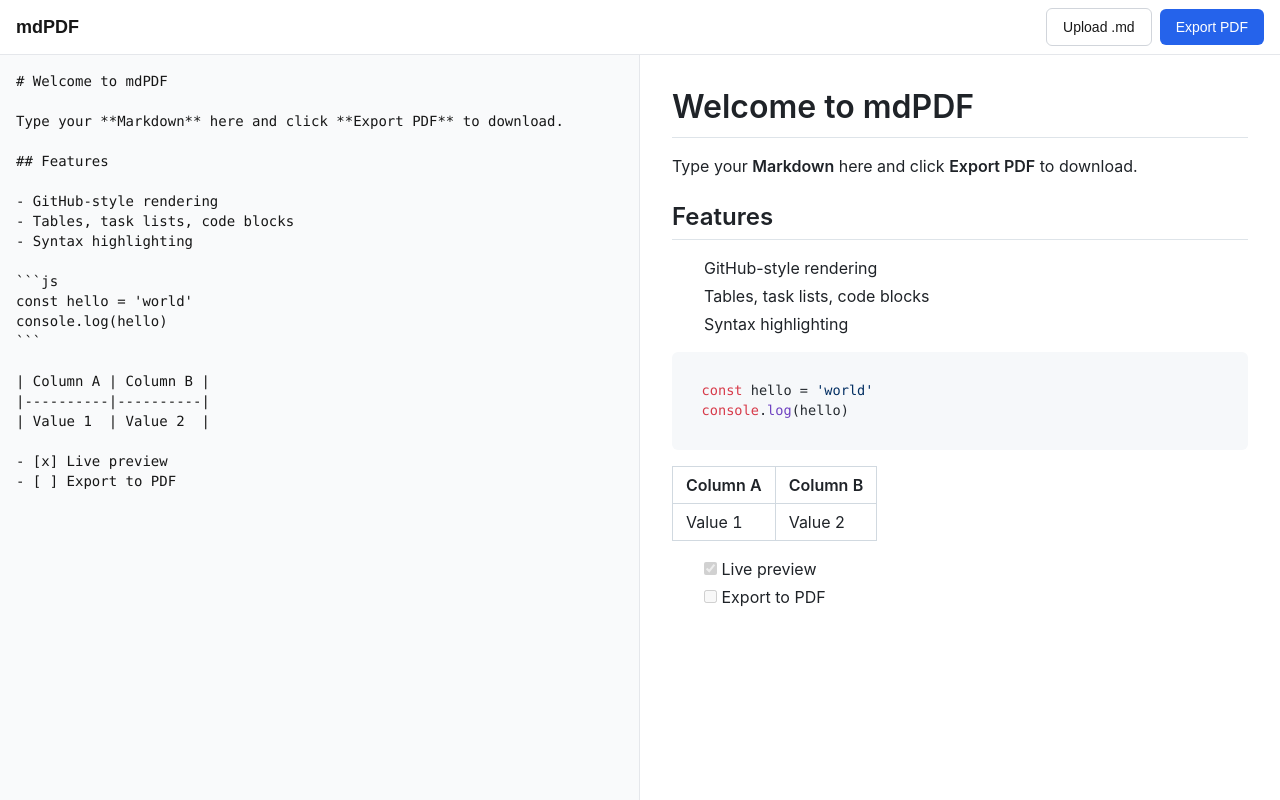
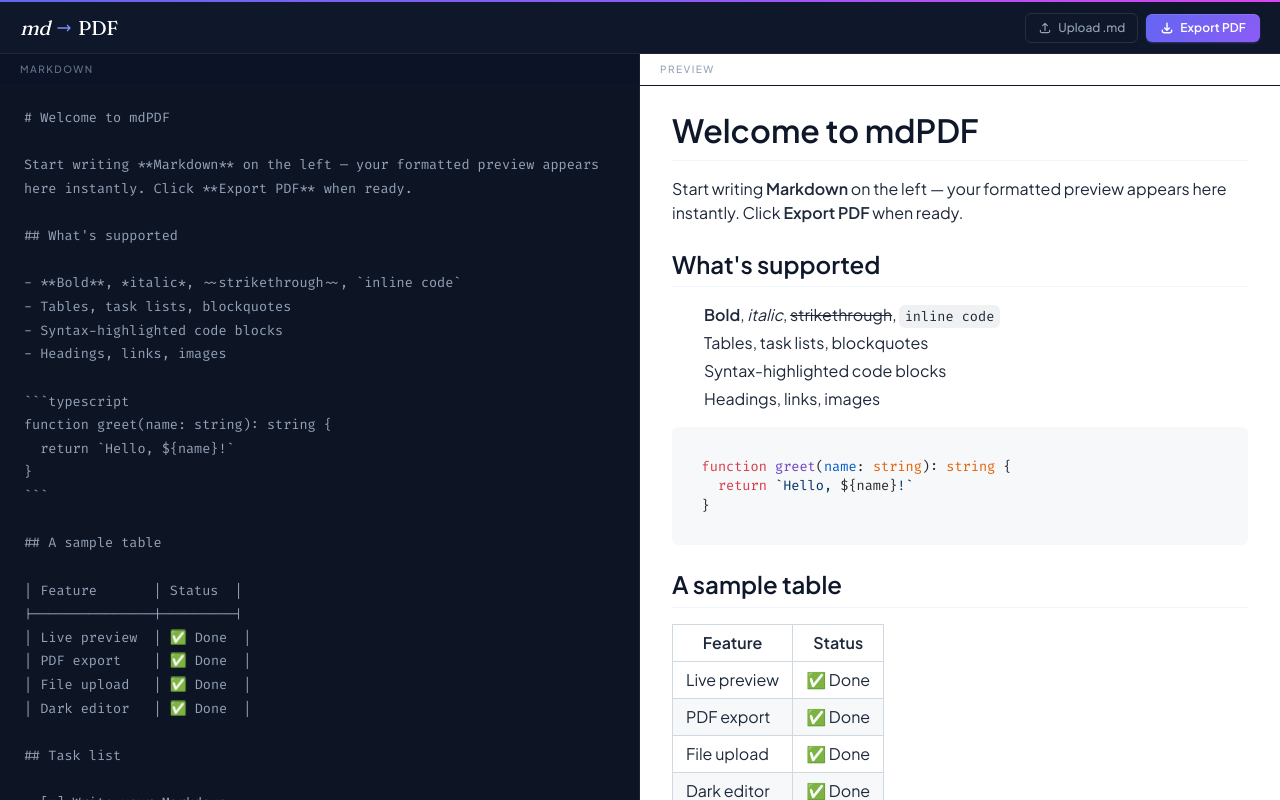
Before and after one commit to ibrahimokdadov/mdPDF, a Next.js app: page / in a window 1280 px wide. Built offline with nearby package versions, Linux system fonts and the light colour scheme.

Commit message:
feat: overhaul UI with dark editor, editorial typography, gradient accent

```diff
--- a/app/globals.css
+++ b/app/globals.css
@@ -2,26 +2,65 @@
 @tailwind components;
 @tailwind utilities;
 
-:root {
-  --background: #ffffff;
-  --foreground: #171717;
-}
-
-@media (prefers-color-scheme: dark) {
-  :root {
-    --background: #0a0a0a;
-    --foreground: #ededed;
-  }
+* {
+  box-sizing: border-box;
+  margin: 0;
+  padding: 0;
 }
 
 body {
-  color: var(--foreground);
-  background: var(--background);
-  font-family: Arial, Helvetica, sans-serif;
+  font-family: var(--font-jakarta), system-ui, sans-serif;
+  background: #0f172a;
+  color: #e2e8f0;
 }
 
-@layer utilities {
-  .text-balance {
-    text-wrap: balance;
-  }
+/* Smooth textarea caret */
+textarea {
+  caret-color: #818cf8;
 }
+
+/* Scrollbar styling for editor */
+.editor-scroll::-webkit-scrollbar {
+  width: 6px;
+}
+.editor-scroll::-webkit-scrollbar-track {
+  background: transparent;
+}
+.editor-scroll::-webkit-scrollbar-thumb {
+  background: #334155;
+  border-radius: 3px;
+}
+.editor-scroll::-webkit-scrollbar-thumb:hover {
+  background: #475569;
+}
+
+/* Scrollbar styling for preview */
+.preview-scroll::-webkit-scrollbar {
+  width: 6px;
+}
+.preview-scroll::-webkit-scrollbar-track {
+  background: transparent;
+}
+.preview-scroll::-webkit-scrollbar-thumb {
+  background: #e2e8f0;
+  border-radius: 3px;
+}
+
+/* Override github-markdown-css to use our fonts */
+.markdown-body {
+  font-family: var(--font-jakarta), system-ui, sans-serif !important;
+  color: #1e293b !important;
+  background: transparent !important;
+}
+
+.markdown-body code,
+.markdown-body pre {
+  font-family: var(--font-fira), Menlo, monospace !important;
+}
+
+.markdown-body h1,
+.markdown-body h2,
+.markdown-body h3 {
+  border-bottom-color: #f1f5f9 !important;
+  color: #0f172a !important;
+}
--- a/app/layout.tsx
+++ b/app/layout.tsx
@@ -1,6 +1,28 @@
 import type { Metadata } from 'next'
+import { Fraunces, Plus_Jakarta_Sans, Fira_Code } from 'next/font/google'
 import './globals.css'
 import 'github-markdown-css/github-markdown.css'
+
+const fraunces = Fraunces({
+  subsets: ['latin'],
+  variable: '--font-fraunces',
+  display: 'swap',
+  axes: ['opsz'],
+})
+
+const jakarta = Plus_Jakarta_Sans({
+  subsets: ['latin'],
+  variable: '--font-jakarta',
+  display: 'swap',
+  weight: ['400', '500', '600'],
+})
+
+const firaCode = Fira_Code({
+  subsets: ['latin'],
+  variable: '--font-fira',
+  display: 'swap',
+  weight: ['400', '500'],
+})
 
 export const metadata: Metadata = {
   title: 'mdPDF',
@@ -9,7 +31,7 @@ export const metadata: Metadata = {
 
 export default function RootLayout({ children }: { children: React.ReactNode }) {
   return (
-    <html lang="en">
+    <html lang="en" className={`${fraunces.variable} ${jakarta.variable} ${firaCode.variable}`}>
       <body>{children}</body>
     </html>
   )
--- a/app/page.tsx
+++ b/app/page.tsx
@@ -7,25 +7,37 @@ import ExportButton from '@/components/ExportButton'
 
 const DEFAULT_MARKDOWN = `# Welcome to mdPDF
 
-Type your **Markdown** here and click **Export PDF** to download.
+Start writing **Markdown** on the left — your formatted preview appears here instantly. Click **Export PDF** when ready.
 
-## Features
+## What's supported
 
-- GitHub-style rendering
-- Tables, task lists, code blocks
-- Syntax highlighting
+- **Bold**, *italic*, ~~strikethrough~~, \`inline code\`
+- Tables, task lists, blockquotes
+- Syntax-highlighted code blocks
+- Headings, links, images
 
-\`\`\`js
-const hello = 'world'
-console.log(hello)
+\`\`\`typescript
+function greet(name: string): string {
+  return \`Hello, \${name}!\`
+}
 \`\`\`
 
-| Column A | Column B |
-|----------|----------|
-| Value 1  | Value 2  |
+## A sample table
 
-- [x] Live preview
+| Feature       | Status  |
+|---------------|---------|
+| Live preview  | ✅ Done  |
+| PDF export    | ✅ Done  |
+| File upload   | ✅ Done  |
+| Dark editor   | ✅ Done  |
+
+## Task list
+
+- [x] Write your Markdown
+- [x] See the live preview
 - [ ] Export to PDF
+
+> Upload any \`.md\` file with the button above, or just start typing here.
 `
 
 export default function Home() {
@@ -36,18 +48,51 @@ export default function Home() {
     const file = e.target.files?.[0]
     if (!file) return
     const reader = new FileReader()
-    reader.onload = (ev) => {
-      setMarkdown(ev.target?.result as string)
-    }
+    reader.onload = (ev) => setMarkdown(ev.target?.result as string)
     reader.readAsText(file)
-    // reset input so the same file can be re-uploaded
     e.target.value = ''
   }
 
   return (
-    <div className="flex flex-col h-screen">
-      <header className="flex items-center justify-between px-4 py-2 border-b bg-white">
-        <h1 className="text-lg font-semibold">mdPDF</h1>
+    <div className="flex flex-col h-screen overflow-hidden bg-slate-950">
+
+      {/* Top gradient accent strip */}
+      <div className="h-[2px] bg-gradient-to-r from-indigo-500 via-violet-500 to-fuchsia-500 flex-shrink-0" />
+
+      {/* Header */}
+      <header
+        className="flex items-center justify-between px-5 flex-shrink-0 bg-slate-900"
+        style={{
+          height: '52px',
+          borderBottom: '1px solid rgba(255,255,255,0.06)',
+        }}
+      >
+        {/* Logo */}
+        <div className="flex items-center gap-1 select-none">
+          <span
+            className="font-serif italic text-white text-xl leading-none"
+            style={{ fontWeight: 400, letterSpacing: '-0.02em' }}
+          >
+            md
+          </span>
+          <svg
+            className="w-4 h-4 text-indigo-400 mx-0.5"
+            fill="none"
+            viewBox="0 0 24 24"
+            stroke="currentColor"
+            strokeWidth={2}
+          >
+            <path strokeLinecap="round" strokeLinejoin="round" d="M17 8l4 4m0 0l-4 4m4-4H3" />
+          </svg>
+          <span
+            className="font-serif text-white text-xl leading-none"
+            style={{ fontWeight: 400, letterSpacing: '-0.02em' }}
+          >
+            PDF
+          </span>
+        </div>
+
+        {/* Actions */}
         <div className="flex items-center gap-2">
           <input
             ref={fileInputRef}
@@ -58,18 +103,47 @@ export default function Home() {
           />
           <button
             onClick={() => fileInputRef.current?.click()}
-            className="px-4 py-2 border border-gray-300 rounded-md text-sm font-medium hover:bg-gray-50"
+            className="flex items-center gap-1.5 px-3 py-1.5 text-xs font-medium text-slate-400 rounded-md transition-all duration-150 hover:text-slate-200 hover:bg-slate-800"
+            style={{ border: '1px solid rgba(255,255,255,0.1)' }}
           >
+            <svg className="w-3.5 h-3.5" fill="none" viewBox="0 0 24 24" stroke="currentColor" strokeWidth={2}>
+              <path strokeLinecap="round" strokeLinejoin="round" d="M4 16v1a3 3 0 003 3h10a3 3 0 003-3v-1m-4-8l-4-4m0 0L8 8m4-4v12" />
+            </svg>
             Upload .md
           </button>
           <ExportButton markdown={markdown} />
         </div>
       </header>
+
+      {/* Panel labels row */}
+      <div className="flex flex-shrink-0" style={{ height: '32px', borderBottom: '1px solid rgba(255,255,255,0.06)' }}>
+        <div
+          className="w-1/2 flex items-center px-5"
+          style={{ borderRight: '1px solid rgba(255,255,255,0.06)', background: 'rgba(15,23,42,0.8)' }}
+        >
+          <span className="text-[10px] font-medium text-slate-500 uppercase tracking-[0.15em]">
+            Markdown
+          </span>
+        </div>
+        <div className="w-1/2 flex items-center px-5 bg-white">
+          <span className="text-[10px] font-medium text-slate-400 uppercase tracking-[0.15em]">
+            Preview
+          </span>
+        </div>
+      </div>
+
+      {/* Main panels */}
       <main className="flex flex-1 overflow-hidden">
-        <div className="w-1/2 border-r overflow-hidden">
+        {/* Editor — dark */}
+        <div
+          className="w-1/2 overflow-hidden"
+          style={{ background: '#0d1424', borderRight: '1px solid rgba(255,255,255,0.06)' }}
+        >
           <Editor value={markdown} onChange={setMarkdown} />
         </div>
-        <div className="w-1/2 overflow-auto bg-white">
+
+        {/* Preview — light */}
+        <div className="w-1/2 overflow-auto bg-white preview-scroll">
           <Preview markdown={markdown} />
         </div>
       </main>
--- a/components/Editor.tsx
+++ b/components/Editor.tsx
@@ -8,10 +8,20 @@ interface EditorProps {
 export default function Editor({ value, onChange }: EditorProps) {
   return (
     <textarea
-      className="w-full h-full resize-none p-4 font-mono text-sm outline-none border-none bg-gray-50"
+      className="w-full h-full resize-none outline-none border-none bg-transparent leading-relaxed editor-scroll"
       value={value}
       onChange={(e) => onChange(e.target.value)}
       spellCheck={false}
+      style={{
+        fontFamily: 'var(--font-fira), Menlo, monospace',
+        fontSize: '13.5px',
+        lineHeight: '1.75',
+        color: '#94a3b8',
+        padding: '20px 24px',
+        caretColor: '#818cf8',
+        overflowY: 'auto',
+        height: '100%',
+      }}
     />
   )
 }
--- a/components/ExportButton.tsx
+++ b/components/ExportButton.tsx
@@ -8,9 +8,9 @@ interface ExportButtonProps {
 
 const ERROR_MESSAGES: Record<number, string> = {
   400: 'Nothing to export',
-  413: 'Document too large to export',
-  504: 'PDF generation timed out — try again',
-  500: 'PDF generation failed — try again',
+  413: 'Document too large',
+  504: 'Timed out — try again',
+  500: 'Generation failed — try again',
 }
 
 export default function ExportButton({ markdown }: ExportButtonProps) {
@@ -29,7 +29,7 @@ export default function ExportButton({ markdown }: ExportButtonProps) {
 
       if (!res.ok) {
         const data = await res.json().catch(() => ({}))
-        setError(data.error ?? ERROR_MESSAGES[res.status] ?? 'Export failed — check your connection')
+        setError(data.error ?? ERROR_MESSAGES[res.status] ?? 'Export failed')
         return
       }
 
@@ -48,21 +48,39 @@ export default function ExportButton({ markdown }: ExportButtonProps) {
   }
 
   return (
-    <div className="flex flex-col items-end gap-1">
+    <div className="flex flex-col items-end gap-1.5">
       <button
         onClick={handleExport}
         disabled={loading}
-        className="px-4 py-2 bg-blue-600 text-white rounded-md text-sm font-medium hover:bg-blue-700 disabled:opacity-50 disabled:cursor-not-allowed flex items-center gap-2"
+        className="flex items-center gap-1.5 px-3.5 py-1.5 text-xs font-semibold text-white rounded-md transition-all duration-150 disabled:opacity-60 disabled:cursor-not-allowed"
+        style={{
+          background: loading
+            ? 'rgba(99,102,241,0.7)'
+            : 'linear-gradient(135deg, #6366f1, #8b5cf6)',
+          boxShadow: loading ? 'none' : '0 1px 2px rgba(99,102,241,0.4), inset 0 1px 0 rgba(255,255,255,0.1)',
+          letterSpacing: '0.01em',
+        }}
       >
-        {loading && (
-          <svg className="animate-spin h-4 w-4" viewBox="0 0 24 24" fill="none">
-            <circle className="opacity-25" cx="12" cy="12" r="10" stroke="currentColor" strokeWidth="4" />
-            <path className="opacity-75" fill="currentColor" d="M4 12a8 8 0 018-8v8z" />
-          </svg>
+        {loading ? (
+          <>
+            <svg className="w-3.5 h-3.5 animate-spin" viewBox="0 0 24 24" fill="none">
+              <circle className="opacity-25" cx="12" cy="12" r="10" stroke="currentColor" strokeWidth="3" />
+              <path className="opacity-80" fill="currentColor" d="M4 12a8 8 0 018-8v8z" />
+            </svg>
+            Generating…
+          </>
+        ) : (
+          <>
+            <svg className="w-3.5 h-3.5" fill="none" viewBox="0 0 24 24" stroke="currentColor" strokeWidth={2.5}>
+              <path strokeLinecap="round" strokeLinejoin="round" d="M4 16v1a3 3 0 003 3h10a3 3 0 003-3v-1m-4-4l-4 4m0 0l-4-4m4 4V4" />
+            </svg>
+            Export PDF
+          </>
         )}
-        {loading ? 'Generating…' : 'Export PDF'}
       </button>
-      {error && <span className="text-red-500 text-xs">{error}</span>}
+      {error && (
+        <span className="text-[11px] text-red-400 font-medium">{error}</span>
+      )}
     </div>
   )
 }
--- a/components/Preview.tsx
+++ b/components/Preview.tsx
@@ -11,7 +11,7 @@ interface PreviewProps {
 
 export default function Preview({ markdown }: PreviewProps) {
   return (
-    <div className="markdown-body h-full overflow-auto p-8">
+    <div className="markdown-body px-8 py-6" style={{ minHeight: '100%' }}>
       <ReactMarkdown remarkPlugins={[remarkGfm]} rehypePlugins={[rehypeHighlight]}>
         {markdown}
       </ReactMarkdown>
--- a/tailwind.config.ts
+++ b/tailwind.config.ts
@@ -8,9 +8,10 @@ const config: Config = {
   ],
   theme: {
     extend: {
-      colors: {
-        background: "var(--background)",
-        foreground: "var(--foreground)",
+      fontFamily: {
+        sans: ["var(--font-jakarta)", "system-ui", "sans-serif"],
+        serif: ["var(--font-fraunces)", "Georgia", "serif"],
+        mono: ["var(--font-fira)", "Menlo", "monospace"],
       },
     },
   },
```
